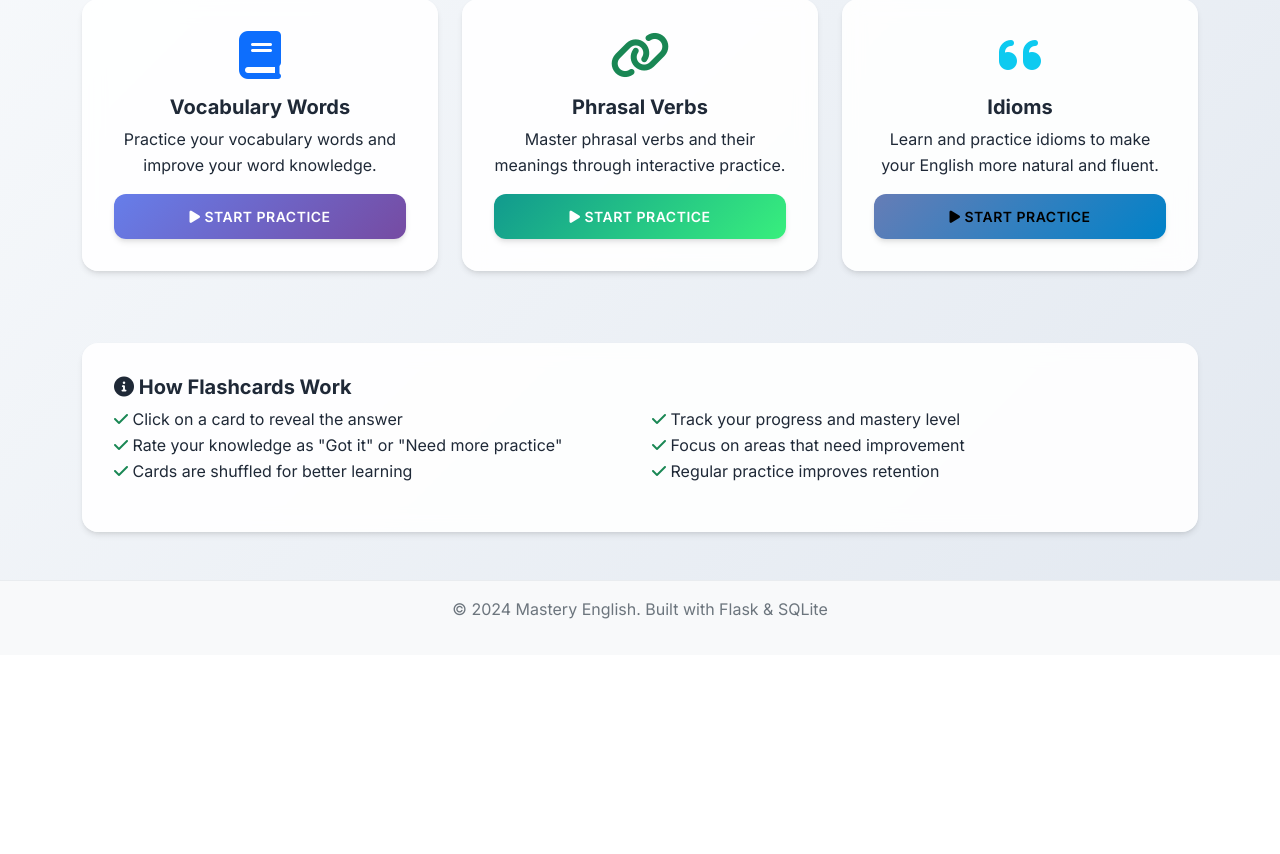
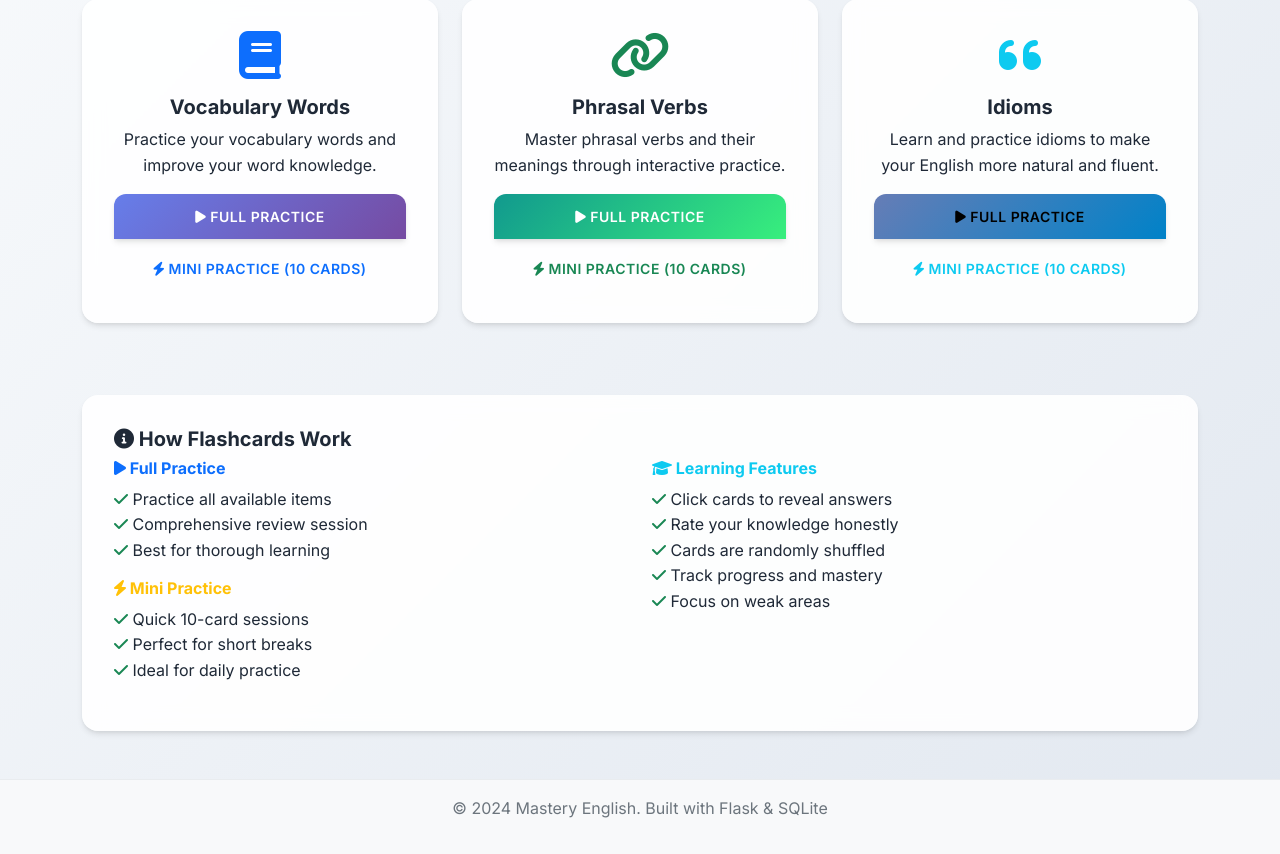
Before and after one commit to skuma49/mastery-eng, a Flask app: page /flashcards in a window 1280 px wide; the page is wider, and only the part inside the window is pictured. Shown: the part 205-1059 px from the top of that part. Before the commit the page ends 824 px from the top of that part, so only its background shows below. Run offline with Flask 3, Linux system fonts and the light colour scheme.

Commit message:
Mini version practice code changes

```diff
--- a/app.py
+++ b/app.py
@@ -290,6 +290,9 @@ def flashcards_menu():
 
 @app.route('/flashcards/<category>')
 def flashcards(category):
+    # Get limit parameter for mini practice
+    limit = request.args.get('limit', type=int)
+
     if category == 'vocabulary':
         items = VocabularyWord.query.all()
         template = 'flashcards_vocabulary.html'
@@ -307,10 +310,21 @@ def flashcards(category):
     items_data = [item.to_dict() for item in items]
     random.shuffle(items_data)
 
-    return render_template(template, items=items_data, category=category)
+    # Apply limit for mini practice if specified
+    if limit and limit > 0:
+        items_data = items_data[:limit]
+        practice_type = f"Mini Practice ({len(items_data)} cards)"
+    else:
+        practice_type = f"Full Practice ({len(items_data)} cards)"
+
+    return render_template(template, items=items_data, category=category,
+                         practice_type=practice_type, is_mini=bool(limit))
 
 @app.route('/api/flashcards/<category>')
 def api_flashcards(category):
+    # Get limit parameter for mini practice
+    limit = request.args.get('limit', type=int)
+
     if category == 'vocabulary':
         items = VocabularyWord.query.all()
     elif category == 'phrasal-verbs':
@@ -321,7 +335,13 @@ def api_flashcards(category):
         return jsonify({'error': 'Invalid category'}), 400
 
     random.shuffle(items)
-    return jsonify([item.to_dict() for item in items])
+    items_data = [item.to_dict() for item in items]
+
+    # Apply limit for mini practice if specified
+    if limit and limit > 0:
+        items_data = items_data[:limit]
+
+    return jsonify(items_data)
 
 @app.route('/api/update-practice', methods=['POST'])
 def update_practice():
--- a/templates/flashcards_menu.html
+++ b/templates/flashcards_menu.html
@@ -18,9 +18,14 @@
                 <i class="fas fa-book fa-3x text-primary mb-3"></i>
                 <h5 class="card-title">Vocabulary Words</h5>
                 <p class="card-text flex-grow-1">Practice your vocabulary words and improve your word knowledge.</p>
-                <a href="{{ url_for('flashcards', category='vocabulary') }}" class="btn btn-primary">
-                    <i class="fas fa-play"></i> Start Practice
-                </a>
+                <div class="btn-group-vertical w-100" role="group">
+                    <a href="{{ url_for('flashcards', category='vocabulary') }}" class="btn btn-primary mb-2">
+                        <i class="fas fa-play"></i> Full Practice
+                    </a>
+                    <a href="{{ url_for('flashcards', category='vocabulary', limit=10) }}" class="btn btn-outline-primary">
+                        <i class="fas fa-bolt"></i> Mini Practice (10 cards)
+                    </a>
+                </div>
             </div>
         </div>
     </div>
@@ -31,9 +36,14 @@
                 <i class="fas fa-link fa-3x text-success mb-3"></i>
                 <h5 class="card-title">Phrasal Verbs</h5>
                 <p class="card-text flex-grow-1">Master phrasal verbs and their meanings through interactive practice.</p>
-                <a href="{{ url_for('flashcards', category='phrasal-verbs') }}" class="btn btn-success">
-                    <i class="fas fa-play"></i> Start Practice
-                </a>
+                <div class="btn-group-vertical w-100" role="group">
+                    <a href="{{ url_for('flashcards', category='phrasal-verbs') }}" class="btn btn-success mb-2">
+                        <i class="fas fa-play"></i> Full Practice
+                    </a>
+                    <a href="{{ url_for('flashcards', category='phrasal-verbs', limit=10) }}" class="btn btn-outline-success">
+                        <i class="fas fa-bolt"></i> Mini Practice (10 cards)
+                    </a>
+                </div>
             </div>
         </div>
     </div>
@@ -44,9 +54,14 @@
                 <i class="fas fa-quote-left fa-3x text-info mb-3"></i>
                 <h5 class="card-title">Idioms</h5>
                 <p class="card-text flex-grow-1">Learn and practice idioms to make your English more natural and fluent.</p>
-                <a href="{{ url_for('flashcards', category='idioms') }}" class="btn btn-info">
-                    <i class="fas fa-play"></i> Start Practice
-                </a>
+                <div class="btn-group-vertical w-100" role="group">
+                    <a href="{{ url_for('flashcards', category='idioms') }}" class="btn btn-info mb-2">
+                        <i class="fas fa-play"></i> Full Practice
+                    </a>
+                    <a href="{{ url_for('flashcards', category='idioms', limit=10) }}" class="btn btn-outline-info">
+                        <i class="fas fa-bolt"></i> Mini Practice (10 cards)
+                    </a>
+                </div>
             </div>
         </div>
     </div>
@@ -61,17 +76,28 @@
                 </h5>
                 <div class="row">
                     <div class="col-md-6">
+                        <h6 class="text-primary"><i class="fas fa-play"></i> Full Practice</h6>
+                        <ul class="list-unstyled mb-3">
+                            <li><i class="fas fa-check text-success"></i> Practice all available items</li>
+                            <li><i class="fas fa-check text-success"></i> Comprehensive review session</li>
+                            <li><i class="fas fa-check text-success"></i> Best for thorough learning</li>
+                        </ul>
+
+                        <h6 class="text-warning"><i class="fas fa-bolt"></i> Mini Practice</h6>
                         <ul class="list-unstyled">
-                            <li><i class="fas fa-check text-success"></i> Click on a card to reveal the answer</li>
-                            <li><i class="fas fa-check text-success"></i> Rate your knowledge as "Got it" or "Need more practice"</li>
-                            <li><i class="fas fa-check text-success"></i> Cards are shuffled for better learning</li>
+                            <li><i class="fas fa-check text-success"></i> Quick 10-card sessions</li>
+                            <li><i class="fas fa-check text-success"></i> Perfect for short breaks</li>
+                            <li><i class="fas fa-check text-success"></i> Ideal for daily practice</li>
                         </ul>
                     </div>
                     <div class="col-md-6">
+                        <h6 class="text-info"><i class="fas fa-graduation-cap"></i> Learning Features</h6>
                         <ul class="list-unstyled">
-                            <li><i class="fas fa-check text-success"></i> Track your progress and mastery level</li>
-                            <li><i class="fas fa-check text-success"></i> Focus on areas that need improvement</li>
-                            <li><i class="fas fa-check text-success"></i> Regular practice improves retention</li>
+                            <li><i class="fas fa-check text-success"></i> Click cards to reveal answers</li>
+                            <li><i class="fas fa-check text-success"></i> Rate your knowledge honestly</li>
+                            <li><i class="fas fa-check text-success"></i> Cards are randomly shuffled</li>
+                            <li><i class="fas fa-check text-success"></i> Track progress and mastery</li>
+                            <li><i class="fas fa-check text-success"></i> Focus on weak areas</li>
                         </ul>
                     </div>
                 </div>
```
Also changed, not shown: templates/flashcards_idioms.html (+10 -3 lines), templates/flashcards_phrasal.html (+10 -3 lines), templates/flashcards_vocabulary.html (+10 -3 lines), instance/vocabulary_app.db.
